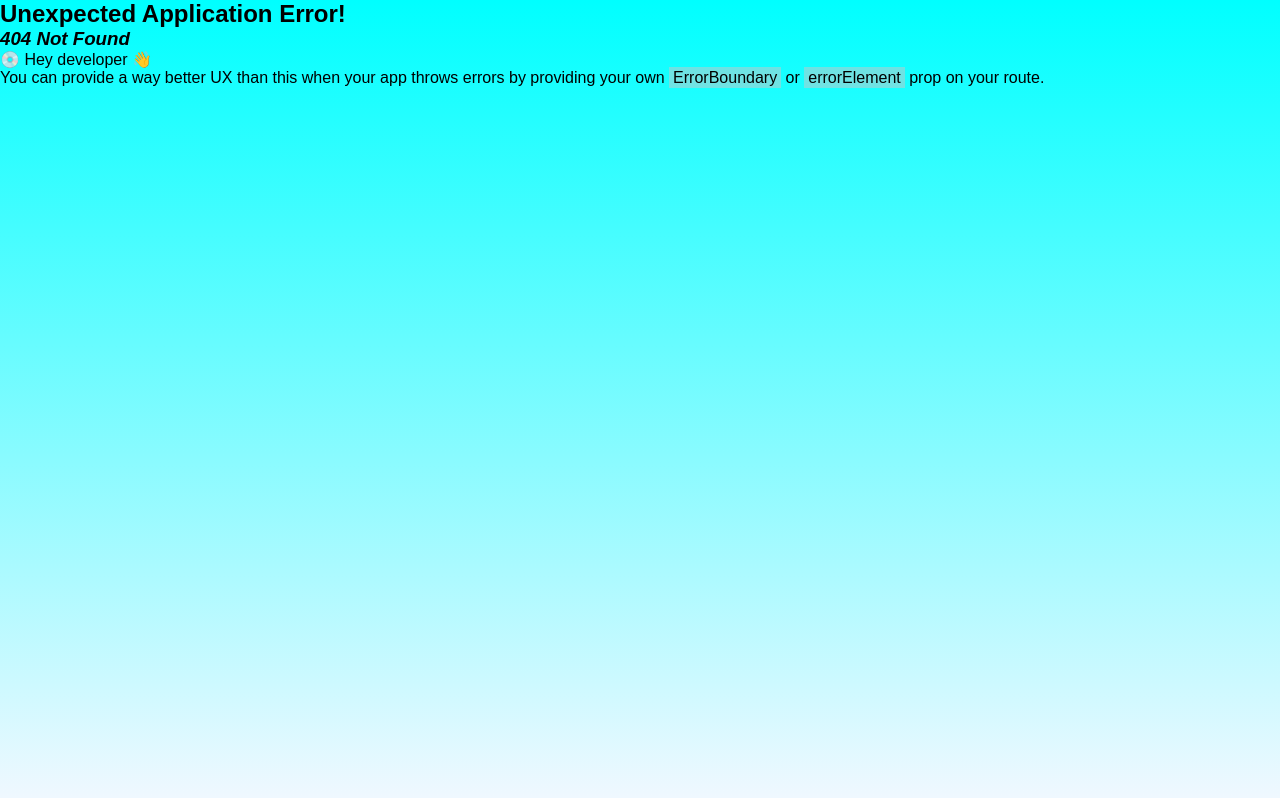
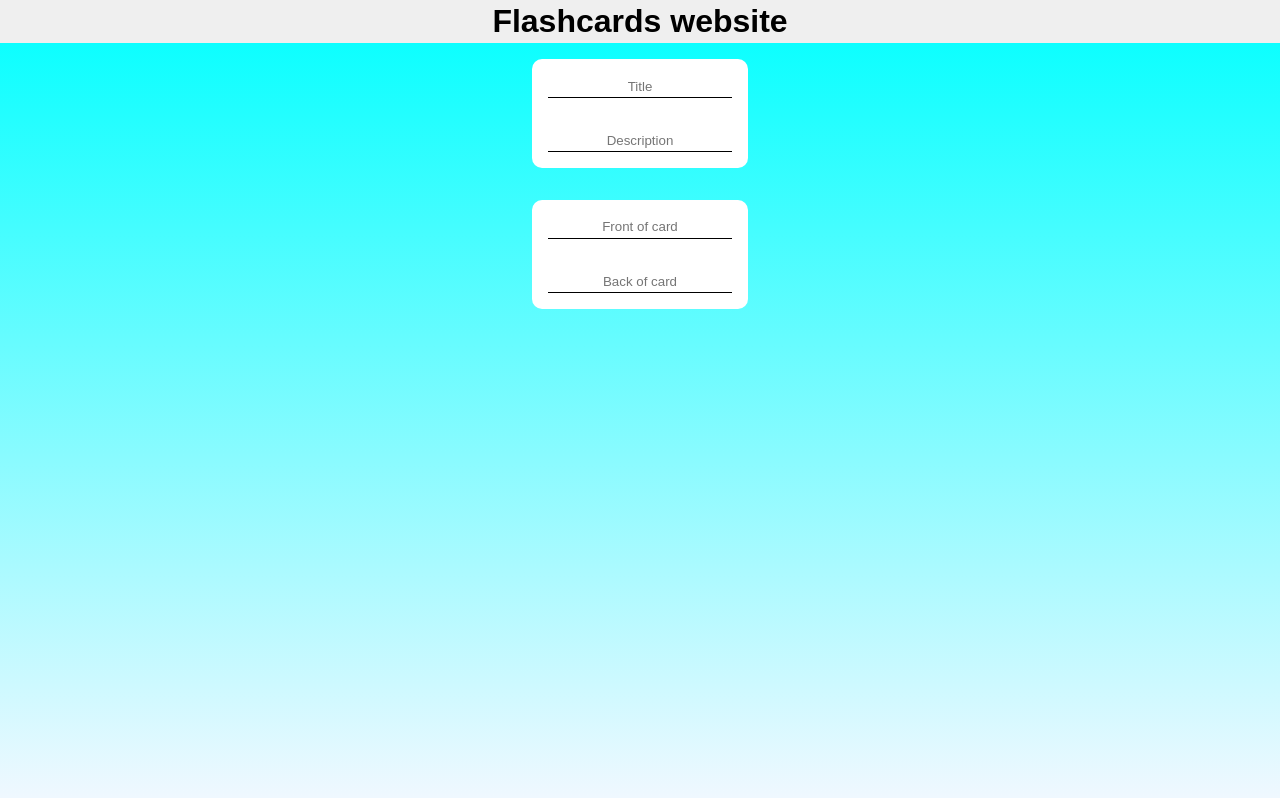
Before and after one commit to CharlesCryer/flashcard-app, a React (Vite) app in the folder frontend/: page /create in a window 1280 px wide. Before the commit this address had no page. Built offline with nearby package versions, Linux system fonts and the light colour scheme.

Commit message:
added deleting flashcards and page for creating flashcards

```diff
--- a/frontend/src/App.jsx
+++ b/frontend/src/App.jsx
@@ -8,12 +8,14 @@ import "./App.css";
 import SignupPage from "./pages/SignupPage.jsx";
 import LoginPage from "./pages/LoginPage.jsx";
 import HomePage from "./pages/HomePage.jsx";
+import CreatePage from "./pages/CreatePage.jsx";
 const router = createBrowserRouter(
   createRoutesFromElements(
     <Route path="/">
       <Route path="/" index element={<HomePage />} />
       <Route path="login" index element={<LoginPage />} />
       <Route path="signup" index element={<SignupPage />} />
+      <Route path="create" index element={<CreatePage />} />
     </Route>
   )
 );
--- a/frontend/src/components/Card.jsx
+++ b/frontend/src/components/Card.jsx
@@ -1,13 +1,27 @@
 import React from "react";
 import "../modules/Card.css";
-
-const Card = ({ title = "title", description = "description" }) => {
+import trashIcon from "../assets/icons8-delete.svg";
+const Card = ({
+  id,
+  title = "title",
+  description = "description",
+  handleDelete,
+}) => {
   return (
     <>
       <div className="card-container">
         <div className="card">
-          <h1>{title}</h1>
-          <h3>{description}</h3>
+          <span>
+            <img
+              className="trash-icon"
+              src={trashIcon}
+              onClick={() => handleDelete(id)}
+            ></img>
+          </span>
+          <div className="title-description">
+            <h1>{title}</h1>
+            <h3>{description}</h3>
+          </div>
         </div>
       </div>
     </>
--- /dev/null
+++ b/frontend/src/components/CreateCard.jsx
@@ -0,0 +1,24 @@
+import React from "react";
+import "../modules/CreateCard.css";
+const CreateCard = () => {
+  return (
+    <>
+      <div className="container">
+        <div className="create-card-container">
+          <input
+            className="front-input"
+            type="text"
+            placeholder="Front of card"
+          />
+          <input
+            className="back-input"
+            type="text"
+            placeholder="Back of card"
+          />
+        </div>
+      </div>
+    </>
+  );
+};
+
+export default CreateCard;
--- /dev/null
+++ b/frontend/src/components/CreateCardName.jsx
@@ -0,0 +1,20 @@
+import React from "react";
+import "../modules/CreateCardName.css";
+const CreateCardName = () => {
+  return (
+    <>
+      <div className="container">
+        <div className="create-name-container">
+          <input className="title-input" type="text" placeholder="Title" />
+          <input
+            className="description-input"
+            type="text"
+            placeholder="Description"
+          />
+        </div>
+      </div>
+    </>
+  );
+};
+
+export default CreateCardName;
--- a/frontend/src/components/MyCards.jsx
+++ b/frontend/src/components/MyCards.jsx
@@ -1,26 +1,41 @@
-import { useEffect, useState } from "react";
+import { useEffect, useState, useCallback } from "react";
 import Card from "../components/Card";
 import "../modules/MyCards.css";
 const MyCards = () => {
   const [cards, setCards] = useState([]);
+  const fetchCards = useCallback(async () => {
+    const response = await fetch("http://localhost:5000/flashcards");
+    const data = await response.json();
+    setCards(data);
+  });
   useEffect(() => {
-    async function fetchCards() {
-      const response = await fetch("http://localhost:5000/flashcards");
-      const data = await response.json();
-      setCards(data);
-    }
     fetchCards();
   }, []);
-
+  const deleteCard = (cardKey) => {
+    fetch(`http://localhost:5000/flashcards/${cardKey}`, { method: "DELETE" })
+      .then(() => {
+        console.log(`${cardKey} deleted`);
+        fetchCards();
+      })
+      .catch((err) => console.log("error deleting card: ", err));
+  };
   return (
     <>
       <div className="my-cards-container">
         <section>
           {cards.map((card) => (
-            <Card key={card._id} title={card.front} description={card.back} />
+            <Card
+              key={card._id}
+              id={card._id}
+              title={card.front}
+              description={card.back}
+              handleDelete={deleteCard}
+            />
           ))}
         </section>
-        <button className="add-card-button">Add new flashcard</button>
+        <a href="/create">
+          <button className="add-card-button">Add new flashcard</button>
+        </a>
       </div>
     </>
   );
--- a/frontend/src/index.css
+++ b/frontend/src/index.css
@@ -6,4 +6,6 @@
 body {
   background-image: linear-gradient(aqua, aliceblue);
   height: 100vh;
+  background-repeat: no-repeat;
+  background-attachment: fixed;
 }
--- a/frontend/src/modules/Card.css
+++ b/frontend/src/modules/Card.css
@@ -4,7 +4,39 @@
   padding: 2rem;
   border-radius: 10px;
   box-shadow: rgba(100, 100, 111, 0.2) 0px 7px 29px 0px;
+  width: 8rem;
+  height: 4rem;
+  overflow: hidden;
+  display: flex;
+}
+.card span {
+  display: none;
+}
+.card:hover span {
+  display: flex;
 }
 .card-container {
   display: flex;
+  overflow: scroll;
 }
+.trash-icon {
+  position: relative;
+  bottom: 1rem;
+  left: 7rem;
+  max-width: 1.5rem;
+  max-height: 1.5rem;
+  padding: 0.3rem;
+}
+.trash-icon:hover {
+  border-radius: 100%;
+  background-color: rgb(202, 202, 202);
+  cursor: pointer;
+}
+.trash-icon:active {
+  background-color: rgb(138, 138, 138);
+  cursor: grabbing;
+}
+.title-description {
+  position: absolute;
+  overflow: hidden;
+}
--- /dev/null
+++ b/frontend/src/modules/CreateCard.css
@@ -0,0 +1,20 @@
+.container {
+  display: flex;
+  justify-content: center;
+}
+.create-card-container {
+  display: flex;
+  flex-direction: column;
+  align-items: center;
+  background-color: white;
+  border-radius: 10px;
+  margin: 1rem;
+}
+input {
+  border-radius: 10px 10px 0px 0px;
+  border: none;
+  border-bottom: 1px solid black;
+  text-align: center;
+  margin: 1rem;
+  padding: 0.2rem;
+}
--- /dev/null
+++ b/frontend/src/modules/CreateCardName.css
@@ -0,0 +1,23 @@
+.container {
+  display: flex;
+  justify-content: center;
+}
+.create-name-container {
+  display: flex;
+  flex-direction: column;
+  align-items: center;
+  background-color: white;
+  border-radius: 10px;
+  margin: 1rem;
+}
+input {
+  border-radius: 10px 10px 0px 0px;
+  border: none;
+  border-bottom: 1px solid black;
+  text-align: center;
+  margin: 1rem;
+  padding: 0.2rem;
+}
+/* .title-input {
+
+} */
--- a/frontend/src/modules/MyCards.css
+++ b/frontend/src/modules/MyCards.css
@@ -9,15 +9,15 @@ section {
   align-items: center;
 }
 
-button {
+.add-card-button{
   border-radius: 10px;
   border: none;
   background-color: darkcyan;
 }
-button:hover {
+.add-card-button:hover {
   background-color: rgb(0, 194, 194);
   transition: background-color 0.5s ease;
 }
-button:active {
+.add-card-button:active {
   background-color: darkcyan;
 }
--- /dev/null
+++ b/frontend/src/pages/CreatePage.jsx
@@ -0,0 +1,15 @@
+import React from "react";
+import Nav from "../components/Nav";
+import CreateCard from "../components/CreateCard";
+import CreateCardName from "../components/CreateCardName";
+const CreatePage = () => {
+  return (
+    <>
+      <Nav />
+      <CreateCardName />
+      <CreateCard />
+    </>
+  );
+};
+
+export default CreatePage;
```
Also changed, not shown: frontend/src/assets/icons8-delete.svg (added), 1 other file (tests, documents, lock files or other folders).
